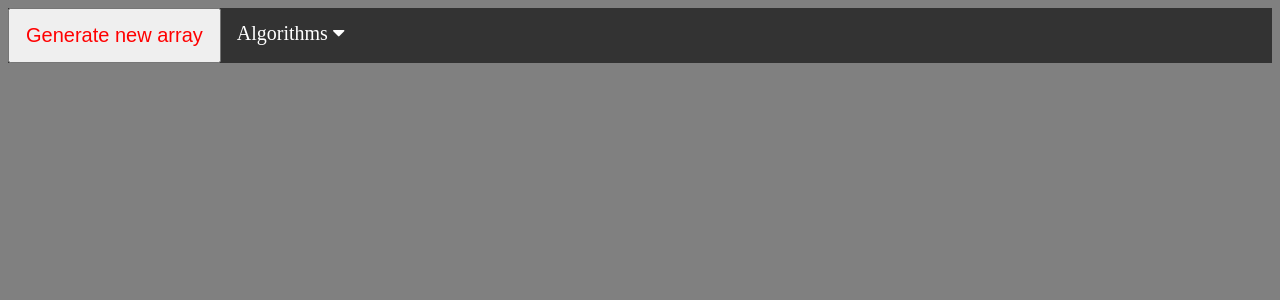
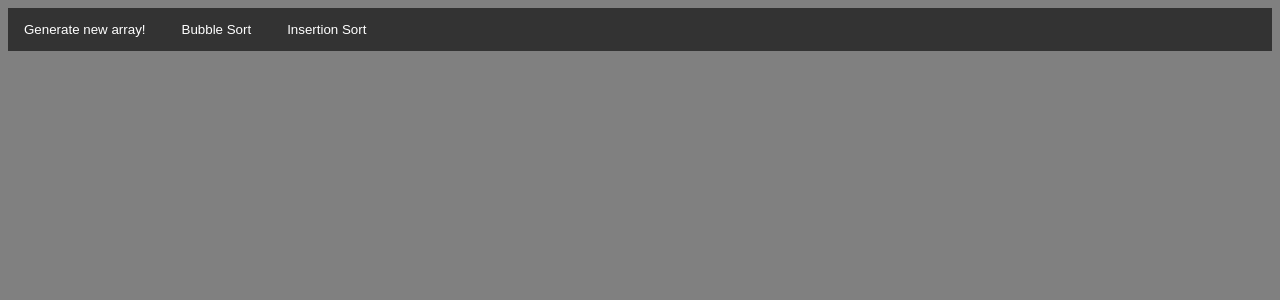
Before and after one commit to JustAProgrammer01234/django-sorting-visualizer, a Django app: page / in a window 1280 px wide. Shown: the top 300 px of the page. Run offline with Django 3.2, Linux system fonts and the light colour scheme.

Commit message:
Made changes to templates.html

```diff
--- a/visualizer/templates/visualizer/templates.html
+++ b/visualizer/templates/visualizer/templates.html
@@ -3,7 +3,6 @@
     <head>
         <meta charset = "utf-8">
         <title>Sorting Visualizer</title>
-        <link rel="stylesheet" href="https://cdnjs.cloudflare.com/ajax/libs/font-awesome/4.7.0/css/font-awesome.min.css">
         <style>
             body {
                 background: grey;
@@ -13,65 +12,25 @@
                 background-color: #333;
             }
             .navbar button {
-                float: left;
-                font-size: 20px;
-                color: red;
+                background-color: #333;
+                border: none;
+                display: inline-block;
+                color: white;
                 text-align: center;
                 padding: 14px 16px;
                 text-decoration: none;
-                cursor: pointer;
-            }
-            .dropdown {
-                float: left;
-                overflow: hidden;
-            }
-            .dropdown .dropbtn {
-                font-size: 20px;
-                border: none;
-                outline: none;
-                color: white;
-                padding: 14px 16px;
-                background-color: inherit;
-                font-family: inherit;
-                margin: 0;
             }
             .navbar button:hover, .dropdown:hover .dropbtn {
                 color: white;
                 background-color: red;
             }
-            .dropdown-content {
-                display: none;
-                position: absolute;
-                background-color: #f9f9f9;
-                min-width: 160px;
-                box-shadow: 0px 8px 16px 0px rgba(0,0,0,0.2);
-                z-index: 1;
-            }
-            .dropdown-content button {
-                float: none;
-                color: black;
-                padding: 12px 16px;
-                text-decoration: none;
-                display: block;
-                text-align: left;
-            }
-            .dropdown:hover .dropdown-content {
-                display: block;
-            }
         </style>
     </head>
     <body>
         <div class = "navbar">
-            <button>Generate new array</button>
-            <div class = "dropdown">
-                <button class = "dropbtn">Algorithms
-                    <i class = "fa fa-caret-down"></i>
-                </button>
-                <div class = "dropdown-content">
-                    <button>Bubble Sort</button>
-                    <button>Insertion Sort</button>
-                </div>
-            </div>
+            <button>Generate new array!</button>
+            <button>Bubble Sort</button>
+            <button>Insertion Sort</button>
         </div>
     </body>
 </html>
```
